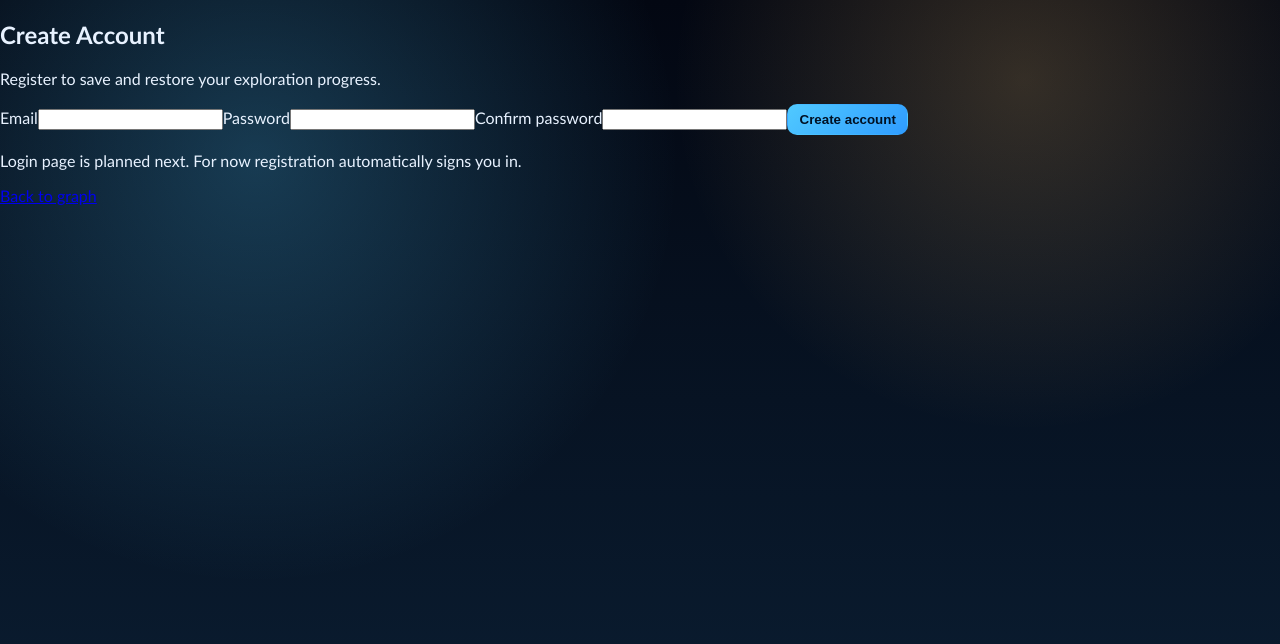
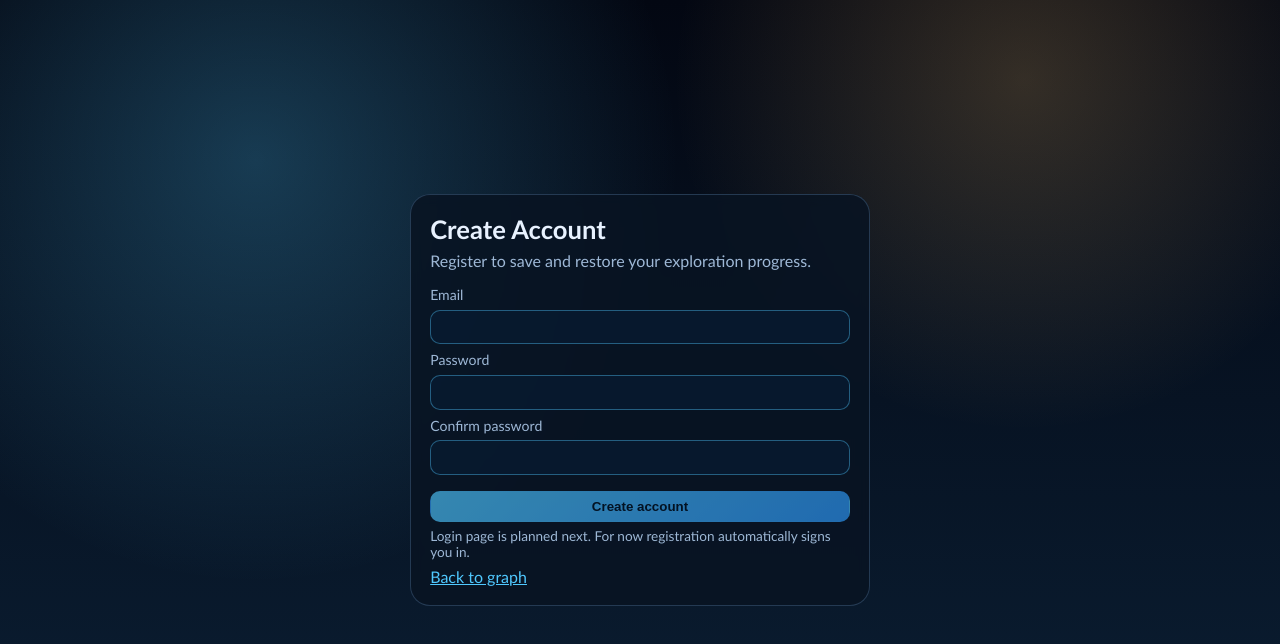
Before and after one commit to BastienSegura/cyclop-eddy, a Next.js app in the folder gui/: page /register in a window 1280 px wide. Shown: the top 644 px of the page. Built offline with nearby package versions, Linux system fonts and the light colour scheme.

Commit message:
style(gui): add auth page styles for registration flow

```diff
--- a/gui/src/app/globals.css
+++ b/gui/src/app/globals.css
@@ -640,3 +640,90 @@ body {
     padding: 1rem;
   }
 }
+
+.auth-page-shell {
+  min-height: 100vh;
+  display: flex;
+  align-items: center;
+  justify-content: center;
+  padding: 1.2rem;
+}
+
+.auth-card {
+  width: min(460px, 100%);
+  border-radius: 20px;
+  border: 1px solid var(--panel-border);
+  background: var(--panel);
+  backdrop-filter: blur(6px);
+  padding: 1.2rem;
+}
+
+.auth-card h1 {
+  margin: 0;
+  font-size: 1.6rem;
+}
+
+.auth-card p {
+  margin: 0.4rem 0 0;
+  color: var(--muted);
+}
+
+.auth-form {
+  margin-top: 1rem;
+  display: flex;
+  flex-direction: column;
+  gap: 0.42rem;
+}
+
+.auth-form label {
+  color: var(--muted);
+  font-size: 0.88rem;
+}
+
+.auth-form input {
+  border-radius: 10px;
+  border: 1px solid rgba(80, 201, 255, 0.4);
+  background: rgba(8, 28, 50, 0.7);
+  color: var(--text);
+  padding: 0.56rem 0.62rem;
+  outline: none;
+}
+
+.auth-form input:focus {
+  border-color: rgba(80, 201, 255, 0.9);
+}
+
+.auth-form .primary-button {
+  margin-top: 0.55rem;
+}
+
+.auth-form .primary-button:disabled {
+  opacity: 0.64;
+  cursor: not-allowed;
+}
+
+.auth-feedback {
+  margin: 0.85rem 0 0;
+  font-size: 0.9rem;
+}
+
+.auth-feedback-error {
+  color: #ffb8b8;
+}
+
+.auth-feedback-success {
+  color: #b4f0c2;
+}
+
+.auth-page-footnote {
+  margin-top: 0.9rem;
+  font-size: 0.85rem;
+}
+
+.auth-page-link {
+  margin-top: 0.75rem;
+}
+
+.auth-page-link a {
+  color: var(--accent);
+}
```
